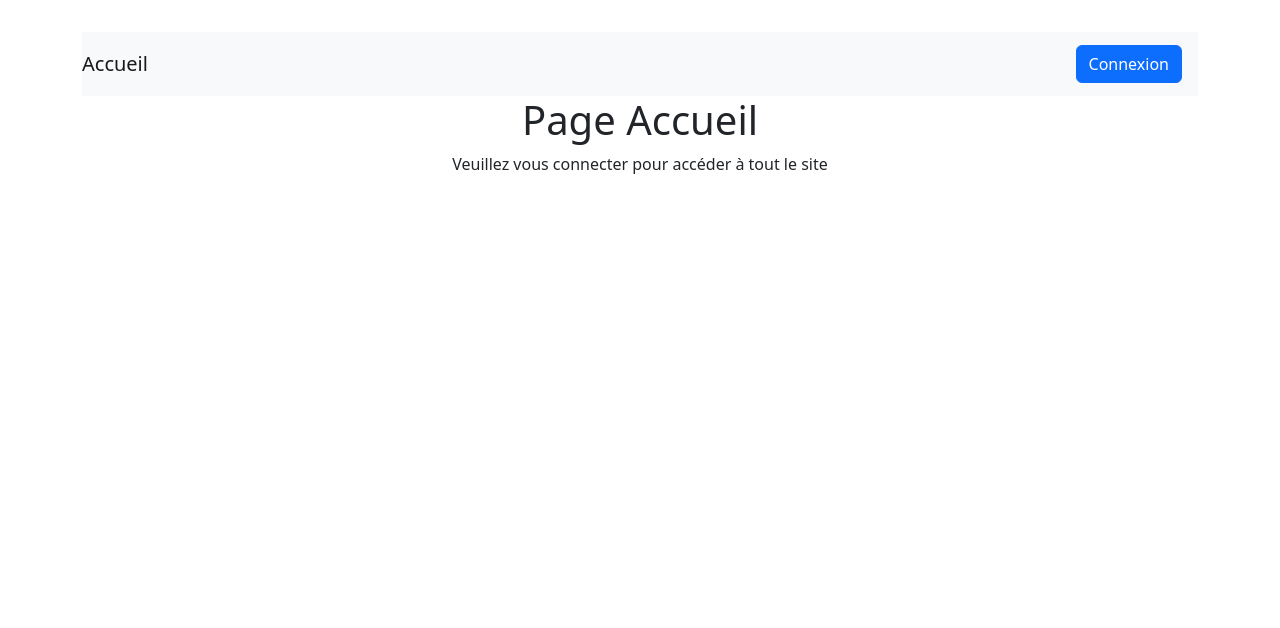
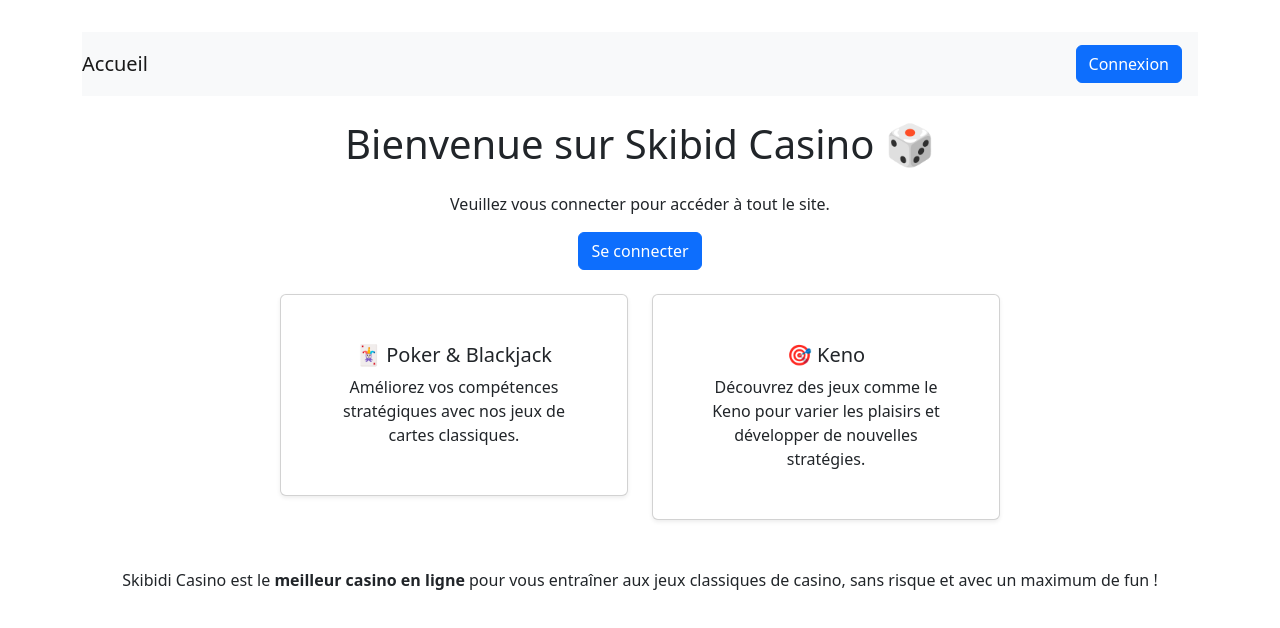
Before and after one commit to jb700r/TP2_WEB, a React (Vite) app: page / in a window 1280 px wide. Shown: the top 628 px of the page. Built offline with nearby package versions, Linux system fonts and the light colour scheme.

Commit message:
modif page accueil

```diff
--- a/src/pages/PageAccueil.tsx
+++ b/src/pages/PageAccueil.tsx
@@ -1,25 +1,58 @@
 import { useAuth0 } from "@auth0/auth0-react";
-import { Container } from "react-bootstrap";
+import { Container, Card, Button, Row, Col } from "react-bootstrap";
 
 function Accueil() {
-  const { isAuthenticated, user } = useAuth0();
-  if (isAuthenticated) {
-    return (
-      <Container>
-        <h1>Page Accueil</h1>
+  const { isAuthenticated, user, loginWithRedirect } = useAuth0();
+
+  return (
+    <Container className="mt-4">
+      <h1 className="text-center mb-4">Bienvenue sur Skibid Casino 🎲</h1>
+
+      {isAuthenticated ? (
+        <p className="text-center">
+          Bonjour <strong>{user?.name}</strong>, vous êtes connecté et prêt à jouer !
+        </p>
+      ) : (
+        <div className="text-center mb-4">
+          <p>Veuillez vous connecter pour accéder à tout le site.</p>
+          <Button variant="primary" onClick={() => loginWithRedirect()}>
+            Se connecter
+          </Button>
+        </div>
+      )}
+
+      <Row className="mt-4 justify-content-center">
+        <Col md={4}>
+          <Card className="text-center shadow-sm">
+            <Card.Body>
+              <Card.Title>🃏 Poker & Blackjack</Card.Title>
+              <Card.Text>
+                Améliorez vos compétences stratégiques avec nos jeux de cartes classiques.
+              </Card.Text>
+            </Card.Body>
+          </Card>
+        </Col>
+
+        <Col md={4}>
+          <Card className="text-center shadow-sm">
+            <Card.Body>
+              <Card.Title>🎯 Keno</Card.Title>
+              <Card.Text>
+                Découvrez des jeux comme le Keno pour varier les plaisirs et développer de nouvelles stratégies.
+              </Card.Text>
+            </Card.Body>
+          </Card>
+        </Col>
+      </Row>
+
+      <footer className="text-center mt-5">
         <p>
-          Bonjour <strong>{user?.name}</strong>, vous êtes connecté.
+          Skibidi Casino est le <strong>meilleur casino en ligne</strong> pour vous
+          entraîner aux jeux classiques de casino, sans risque et avec un maximum de fun !
         </p>
-      </Container>
-    );
-  } else {
-    return (
-      <Container>
-        <h1>Page Accueil</h1>
-        <p>Veuillez vous connecter pour accéder à tout le site</p>
-      </Container>
-    );
-  }
+      </footer>
+    </Container>
+  );
 }
 
 export default Accueil;
```
